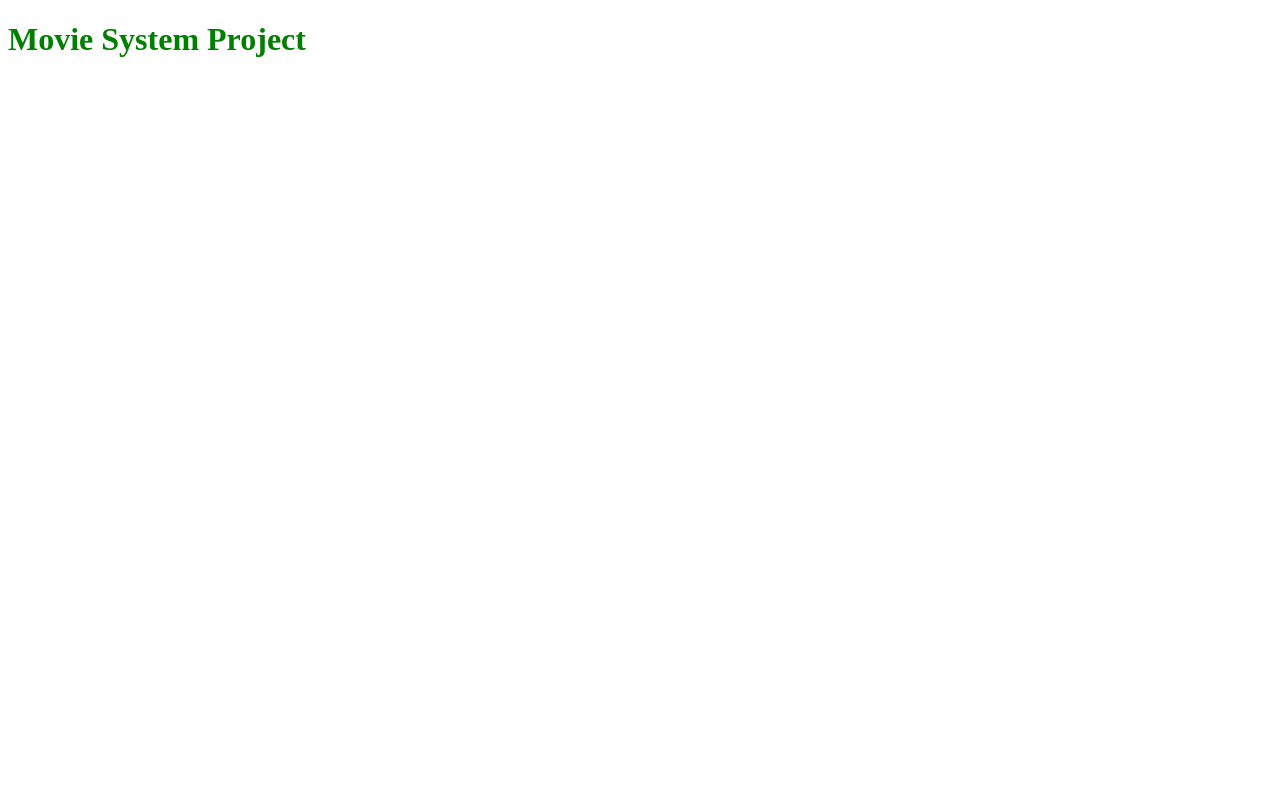
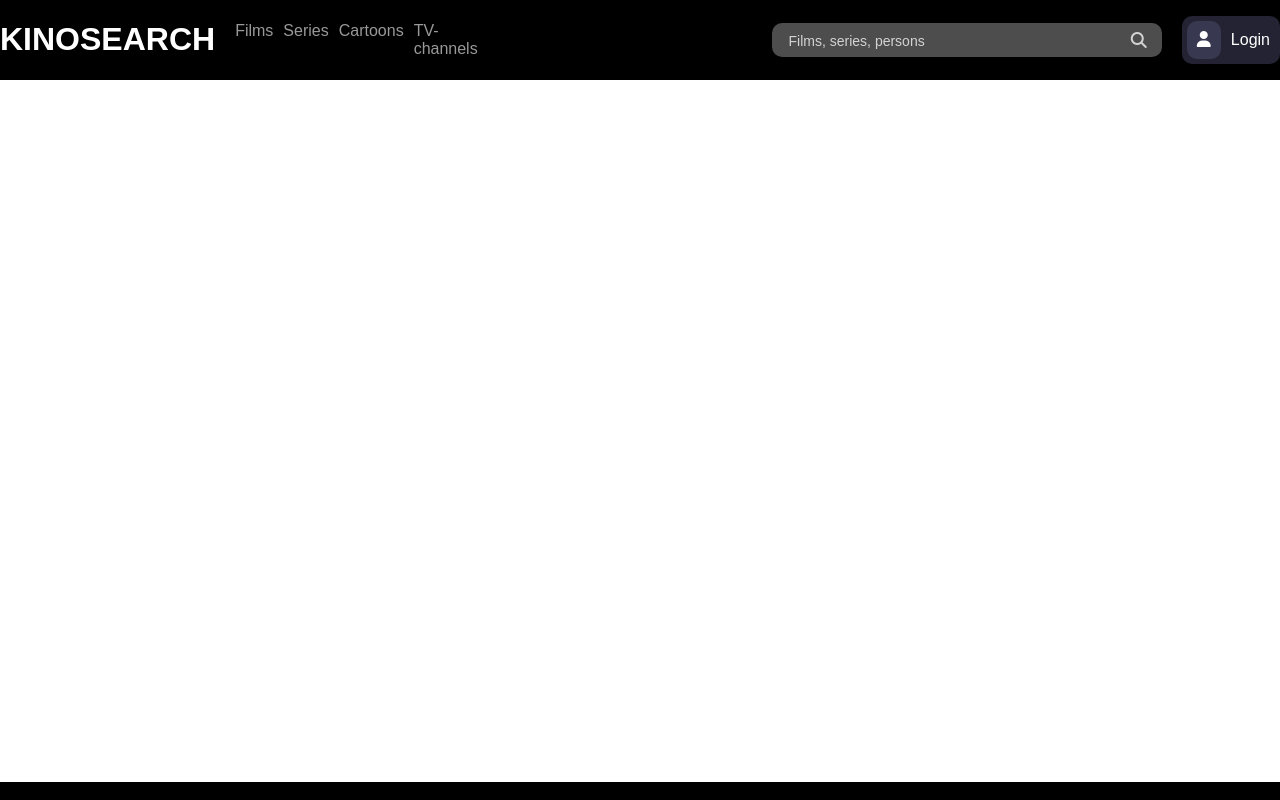
Before and after one commit to bgl96395/Movie_System, a website: page views/index.html in a window 1280 px wide. Drawn offline with Linux system fonts and the light colour scheme.

Commit message:
Adding header

```diff
--- a/package.json
+++ b/package.json
@@ -1,6 +1,7 @@
 {
   "dependencies": {
     "dotenv": "^17.3.1",
+    "ethers": "^6.16.0",
     "express": "^5.2.1",
     "mongodb": "^7.1.0"
   },
--- a/public/css/style.css
+++ b/public/css/style.css
@@ -1,3 +1,87 @@
-h1{
-    color:green
+body{
+    margin: 0;
+    display: flex;
+    flex-direction: column;
+    min-height: 100vh;
+    font-family: Arial, Helvetica, sans-serif;
 }
+
+#header{
+    background-color: black;
+    width: 100%;
+    justify-content: center;
+    align-items: center;
+    display: flex;
+    gap: 20px;
+}
+
+#head{
+    color:white;
+}
+#options{
+    display: flex;
+    color: rgb(153, 153, 153);
+    gap: 10px;
+    margin-right: 20%;
+    cursor: pointer;
+}
+
+#search_of{
+    display: flex;
+    background-color: rgb(78, 77, 77);
+    height: 25px;
+    border-radius: 10px;
+    padding-left: 15px;
+    padding-right: 15px;
+    padding-top: 6px;
+    padding-bottom: 3px;
+    color: lightgray;
+    align-items: center;
+    width: 370px;
+    justify-content: space-between;
+
+}
+
+#search{
+    border: 0;
+    background-color: transparent;
+}
+
+input::placeholder{
+    color:lightgray;
+    font-size: 14px;
+}
+
+#login{
+    display: flex;
+    color: white;
+    background-color: rgb(35, 35, 51);
+    padding-top: 5px;
+    padding-bottom: 5px;
+    padding-left: 5px;
+    padding-right: 10px;
+    border-radius: 10px;
+    gap: 10px;
+    align-items: center;
+    cursor: pointer;
+}
+
+#icon{
+    background-color: rgb(56, 56, 81);
+    border-radius: 10px;
+    padding: 10px;
+}
+
+#ic{
+    cursor: pointer;
+}
+
+#footer{
+    background-color: black;
+    width: 100%;
+    margin-bottom: 0;
+}
+
+#main{
+    flex: 1;
+}
--- a/views/index.html
+++ b/views/index.html
@@ -5,8 +5,29 @@
     <meta name="viewport" content="width=device-width, initial-scale=1.0">
     <title>Movie System</title>
     <link rel="stylesheet" href="/css/style.css">
+    <link rel="stylesheet" href="https://cdnjs.cloudflare.com/ajax/libs/font-awesome/6.5.0/css/all.min.css">
 </head>
 <body>
-    <h1>Movie System Project</h1>
+    <div id="header">
+        <div id="head"><h1>KINOSEARCH</h1></div>
+        <div id="options">
+            <div id="film">Films</div>
+            <div id="series">Series</div>
+            <div id="cartoon">Cartoons</div>
+            <div id="TV">TV-channels</div>
+        </div>
+        <div id="search_of">
+            <input type="text" id="search" name="search" placeholder="Films, series, persons">
+            <span id="ic"><i class="fa-solid fa-magnifying-glass"></i></span>
+        </div>
+        <div id="login">
+            <span id="icon"><i class="fa-solid fa-user"></i></span>
+            <span>Login</span>
+        </div>
+    </div>
+
+    <div id="main"></div>
+
+    <div id="footer">footer</div>
 </body>
 </html>
```
Also changed, not shown: 1 other file.
